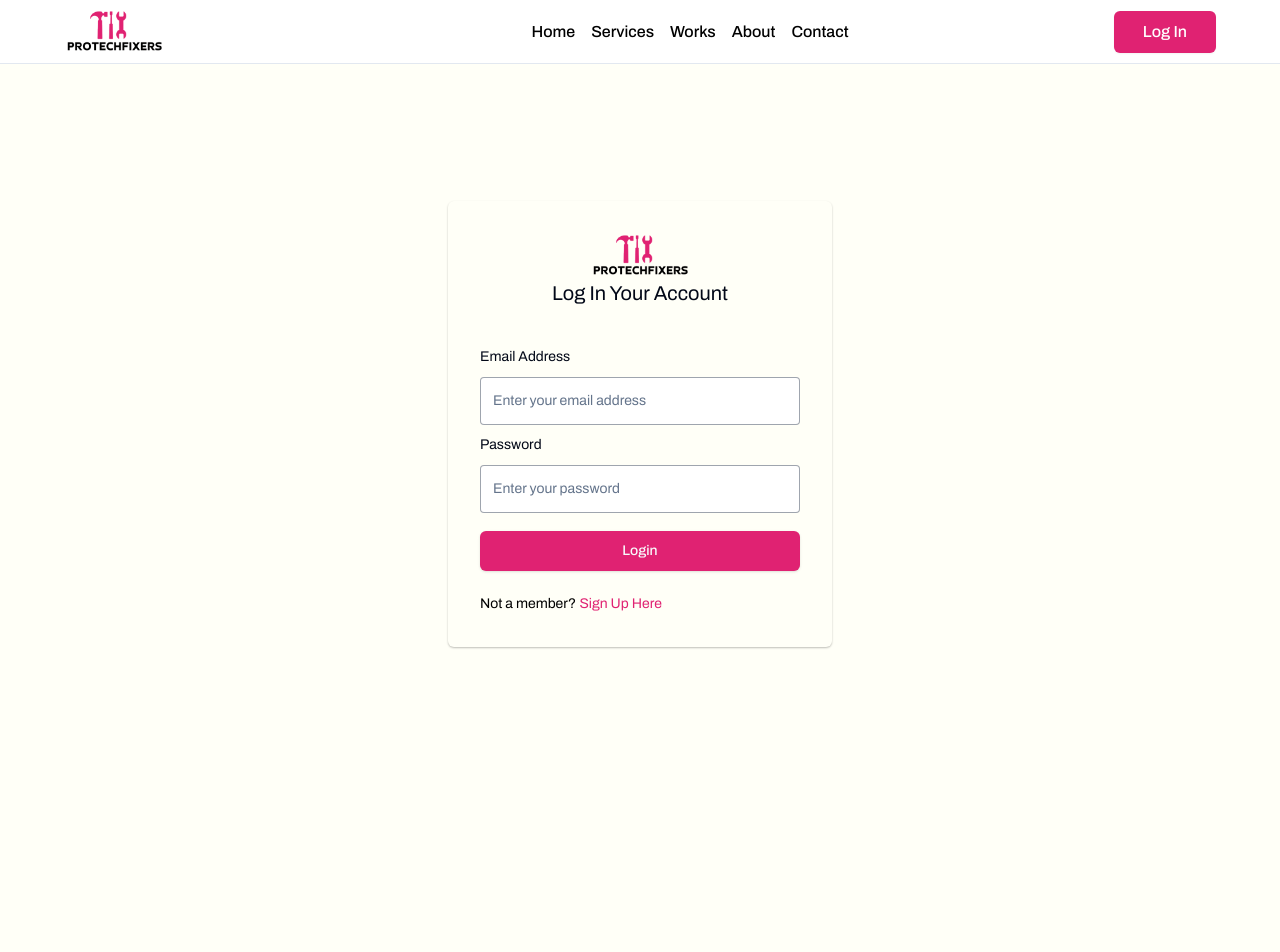
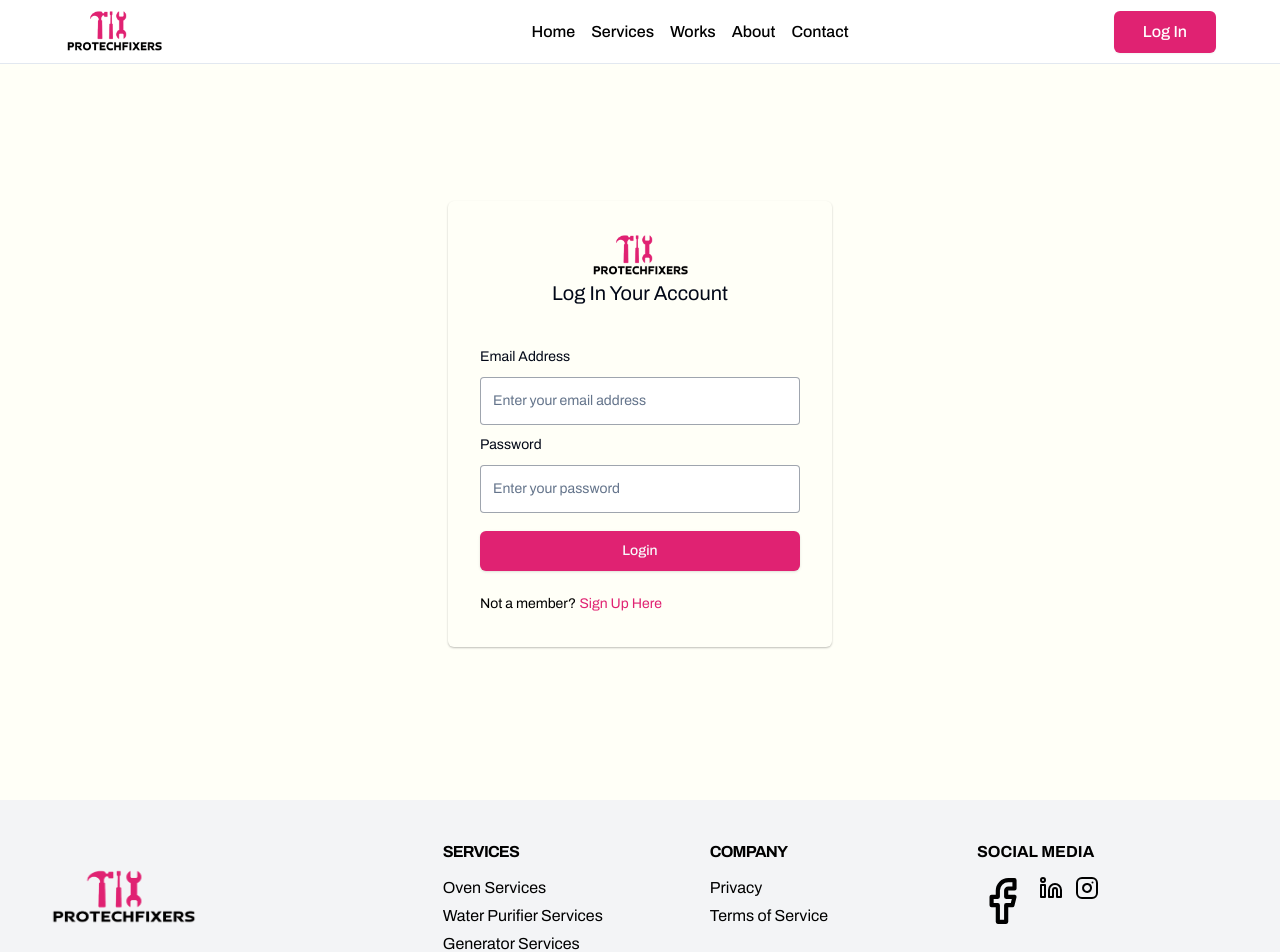
Before and after one commit to programmer-nur/appliance-frontned, a Next.js app: page /login in a window 1280 px wide. Shown: the top 952 px of the page. Before the commit the page ends 800 px from the top, so only its background shows below. Built offline with nearby package versions, Linux system fonts and the light colour scheme.

Commit message:
complete home page

```diff
--- a/src/app/layout.tsx
+++ b/src/app/layout.tsx
@@ -3,6 +3,7 @@ import { Archivo } from "next/font/google";
 import "./globals.css";
 import Providers from "./lib/Providers";
 import { Toaster } from "@/components/ui/toaster"
+import AppFooter from "@/components/view/home/AppFooter";
 
 const archivo = Archivo({ subsets: ["latin"] });
 
@@ -21,6 +22,7 @@ export default function RootLayout({
       <body className={`${archivo.className} bg-[#fffff7]`}>
         <Providers>
         {children}
+        <AppFooter />
         <Toaster />
         </Providers>
         </body>
--- /dev/null
+++ b/src/components/view/home/AppFooter.tsx
@@ -0,0 +1,65 @@
+'use client'
+import Link from "next/link";
+import logo from '../../../../public/assets/images/pro_logo.png';
+import Image from "next/image";
+import { Facebook, FacebookIcon, InstagramIcon, LinkedinIcon, LucideFacebook } from "lucide-react";
+
+const AppFooter = () => {
+	const data = new Date()
+	const establish = data.getFullYear()
+  return (
+    <footer className="px-4 divide-y font-roboto bg-gray-100 text-black">
+	<div className="container flex flex-col justify-between py-10 mx-auto space-y-8 lg:flex-row lg:space-y-0">
+	<div className="flex justify-start items-center">
+      <Link className="flex h-[60px] w-[150px] justify-start items-center" href="/">
+        <Image width={400} height={200} src={logo} alt="logo" className="w-full h-full"/>
+      </Link>
+    </div>
+		<div className="grid grid-cols-2 text-base gap-x-3 gap-y-8 lg:w-2/3 sm:grid-cols-3">
+			<div className="space-y-3">
+				<h3 className="tracking-tighter font-bold uppercase text-black">Services</h3>
+				<ul className="space-y-1 underline-none text-black list-none">
+					<li className="list-none">
+						<Link className="text-black no-underline" href="/all-services#Oven Services">Oven Services</Link>
+					</li>
+					<li>
+						<Link className="text-black no-underline" href="/all-services#Water Purifier Services">Water Purifier Services</Link>
+					</li>
+					<li>
+						<Link className="text-black no-underline"  href="/all-services#Generator Services">Generator Services</Link>
+					</li>
+				</ul>
+			</div>
+			<div className="space-y-3">
+				<h3 className="tracking-tighter font-bold uppercase text-black">Company</h3>
+				<ul className="space-y-1 list-none">
+					<li>
+						<Link className="text-black no-underline" href="/">Privacy</Link>
+					</li>
+					<li>
+						<Link className="text-black no-underline" href="/">Terms of Service</Link>
+					</li>
+				</ul>
+			</div>
+			<div className="space-y-3">
+				<div className="uppercase font-bold text-black">Social media</div>
+				<div className="flex justify-start space-x-3">
+					<Link className="text-black text-3xl no-underline" href="https://web.facebook.com/nurmohammad54800" title="Facebook" >
+						<LucideFacebook size={50}/>
+					</Link>
+					<Link className="text-black text-3xl no-underline" href="https://www.linkedin.com/in/programmer-nur/" title="Linkedine" >
+						<LinkedinIcon />
+					</Link>
+					<Link className="text-black text-3xl no-underline" href="https://www.instagram.com/noor__5480/" title="Instagram" >
+						<InstagramIcon />
+					</Link>
+				</div>
+			</div>
+		</div>
+	</div>
+	<div className="py-3 text-sm text-center text-gray-600">© {establish} ProTechFixer. All rights reserved.</div>
+</footer>
+  );
+};
+
+export default AppFooter;
--- a/src/components/view/home/ChooseUs.tsx
+++ b/src/components/view/home/ChooseUs.tsx
@@ -6,7 +6,7 @@ const ChooseUs = () => {
      <div className="max-w-7xl mx-auto px-4 py-8 sm:py-16">
       <div className="py-5 flex items-center gap-3">
         <hr className="w-10 h-[3px] bg-main my-2" />{" "}
-        <span className="text-lg">WHY CHOOSE US</span>
+        <span className="text-sm sm:text-lg">WHY CHOOSE US</span>
       </div>
       <h1 className="text-2xl font-medium sm:text-4xl sm:font-bold text-black">
         Because we care about your safety.
@@ -73,7 +73,7 @@ const ChooseUs = () => {
             </div>
           </div>
         </div>
-        <div className="w-full lg:w-3/5 h-[250px] sm:h-[280px] md:h-[350px]">
+        <div className="w-full mt-8 sm:mt-0 lg:w-3/5 h-[250px] sm:h-[280px] md:h-[350px]">
           <Image
             src="https://res.cloudinary.com/dyy4n4fmh/image/upload/w_1000,ar_16:9,c_fill,g_auto,e_sharpen/v1697715568/Image-11_n2nt55.jpg"
             alt=""
--- a/src/components/view/home/OurWork.tsx
+++ b/src/components/view/home/OurWork.tsx
@@ -7,7 +7,7 @@ const OurWork = () => {
       <div className="max-w-7xl mx-auto px-4 py-8 sm:py-16">
         <div className="py-5 flex items-center gap-3">
           <hr className="w-10 h-[3px] bg-main my-2" />{" "}
-          <span className="text-lg">HOW IT WORKS</span>
+          <span className="text-sm sm:text-lg">HOW IT WORKS</span>
         </div>
         <h1 className="font-medium sm:text-4xl sm:font-bold  text-black  text-base">
           Easiest way to get a service
--- a/src/components/view/home/ServiceCard.tsx
+++ /dev/null
@@ -1,30 +0,0 @@
-import Image from 'next/image'
-import Link from 'next/link'
-import React from 'react'
-
-const ServiceCard = ({category}:{category:any}) => {
-  const {id,title,image} = category || {}
-
-  return (
-
-         <div key={category?.id}>
-            <Link className=" rounded-md" href={`/all-services/#${category.title}`}>
-             <div className="h-[100px] flex justify-center items-center">
-             <Image
-                src={category?.image}
-                alt="image"
-                layout="responsive"
-                height={600}
-                width={600}
-                className=""
-              />
-             </div>
-              <h3 className="text-center text-white text-lg font-poppins pt-1">
-                {category.title}
-              </h3>
-            </Link>
-          </div>
-  )
-}
-
-export default ServiceCard
--- a/src/components/view/home/Testimonial.tsx
+++ b/src/components/view/home/Testimonial.tsx
@@ -3,8 +3,6 @@ import {
   Carousel,
   CarouselContent,
   CarouselItem,
-  CarouselNext,
-  CarouselPrevious,
 } from "@/components/ui/carousel";
 import { useServicesQuery } from "@/redux/features/services/servicesApi";
 import { Skeleton } from "@/components/ui/skeleton";
@@ -54,7 +52,7 @@ const Testimonial = () => {
               className="md:basis-1/2 lg:basis-1/3"
             >
               <div className="min-h-[300px] w-full">
-              <div className="min-h-[300px] bg-gray-100 p-8 rounded-md">
+              <div className="min-h-[300px] bg-gray-50 p-8 rounded-md">
                 <svg
                   xmlns="http://www.w3.org/2000/svg"
                   fill="currentColor"
@@ -89,9 +87,9 @@ const Testimonial = () => {
       <div className="">
       <div className="py-5 flex items-center gap-3">
         <hr className="w-10 h-[3px] bg-main my-2" />{" "}
-        <span className="text-lg">TESTIMONIAL</span>
+        <span className="text-sm sm:text-lg">TESTIMONIAL</span>
       </div>
-      <h1 className="font-medium mb-8 sm:text-4xl sm:font-bold text-black  text-base">
+      <h1 className="font-medium sm:text-4xl sm:font-bold text-black  text-base">
       Real Happy Customers
       </h1>
       </div>
--- a/src/components/view/home/TrendingService.tsx
+++ b/src/components/view/home/TrendingService.tsx
@@ -58,7 +58,7 @@ const TrendingService = () => {
             >
               <div className="p-1">
                 <Link className="group" href={"/"} key={category?.id}>
-                  <div className="h-64 rounded-md flex justify-center items-center">
+                  <div className="h-48 sm:h-64 rounded-md flex justify-center items-center">
                     <Image
                       src={category.image}
                       width={800}
@@ -67,7 +67,7 @@ const TrendingService = () => {
                       alt="category"
                     />
                   </div>
-                  <h2 className="text-xl  font-medium text-center py-2">
+                  <h2 className="text-base sm:text-xl font-medium text-center py-2">
                     <Link className="group-hover:text-main line-clamp-1" href={"/"}>
                       {category.name}
                     </Link>
```
Also changed, not shown: src/components/view/home/Service.tsx (+11 -12 lines).
